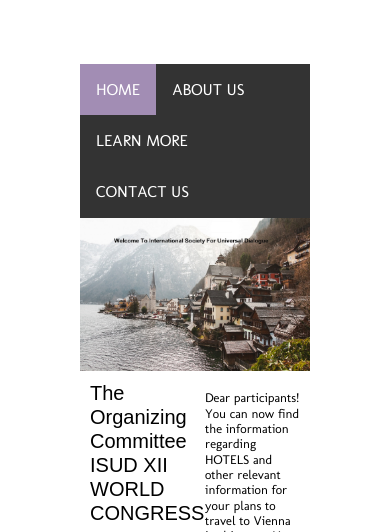
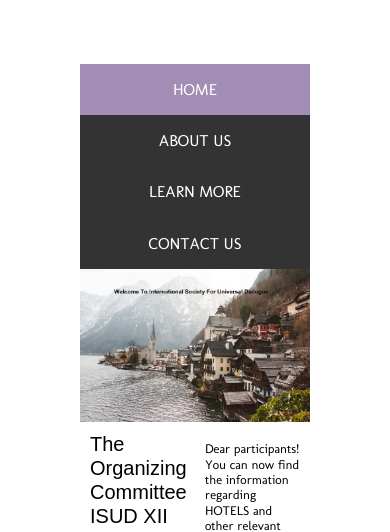
Before and after one commit to tinkzgee/Project2-1, a plain HTML site: page index.html in a window 390 px wide. Shown: the top 532 px of the page. Drawn offline with Linux system fonts and the light colour scheme; a web font is replaced by a local one.

Commit message:
fixed nav bar for small screens

```diff
--- a/css/screen.css
+++ b/css/screen.css
@@ -168,7 +168,13 @@ table {
 }
 /* Mobile first queries */
 
-@media screen and (min-width: 360px) {
+@media screen and (min-width: 360px) and ( max-width: 760px) {
+
+.navbar a{
+  float: none;
+  width: 100%;
+
+}
 
   .registerbtn {
   background-color: gray;
@@ -242,6 +248,8 @@ table {
 /* For Minimum 768 */
 
 @media screen and (min-width: 768px) {
+
+
   .pagecontent {
     height: 45%;
     width: 45%;
@@ -293,6 +301,7 @@ table {
 /* For Minimum 1024 */
 
 @media screen and (min-width: 1024px) {
+
   .pagecontent {
     height: 50%;
     width: 50%;
@@ -468,6 +477,8 @@ img, audio, video {
 .navbar {
   overflow: hidden;
   background-color: #333;
+  margin: 0;
+  padding: 0;
 }
 .navbar a {
   float: left;
@@ -477,6 +488,7 @@ img, audio, video {
   padding: 14px 16px;
   text-decoration: none;
 }
+
 .navbar a.active {
   background-color: #A28DB4;
   color: white;
```
